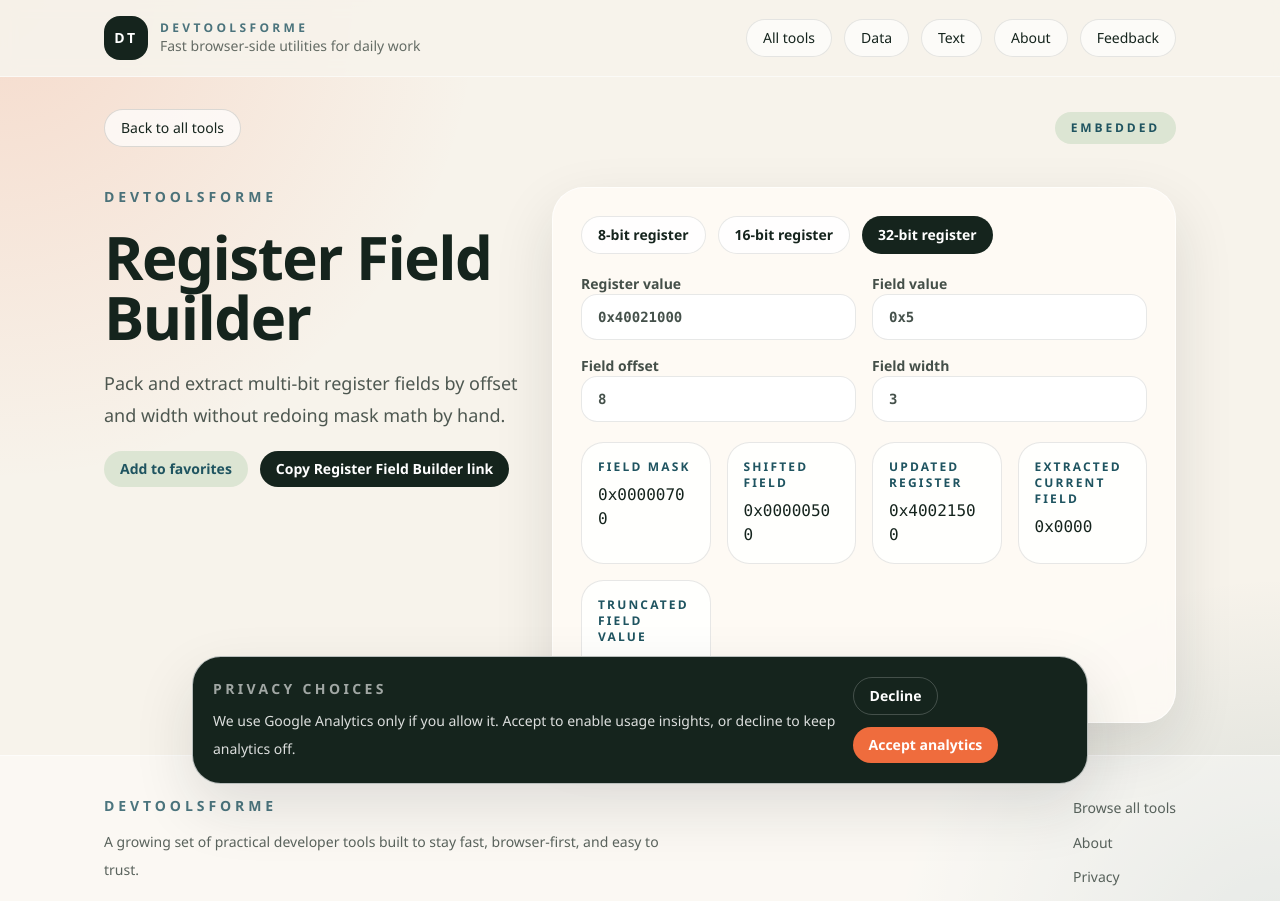
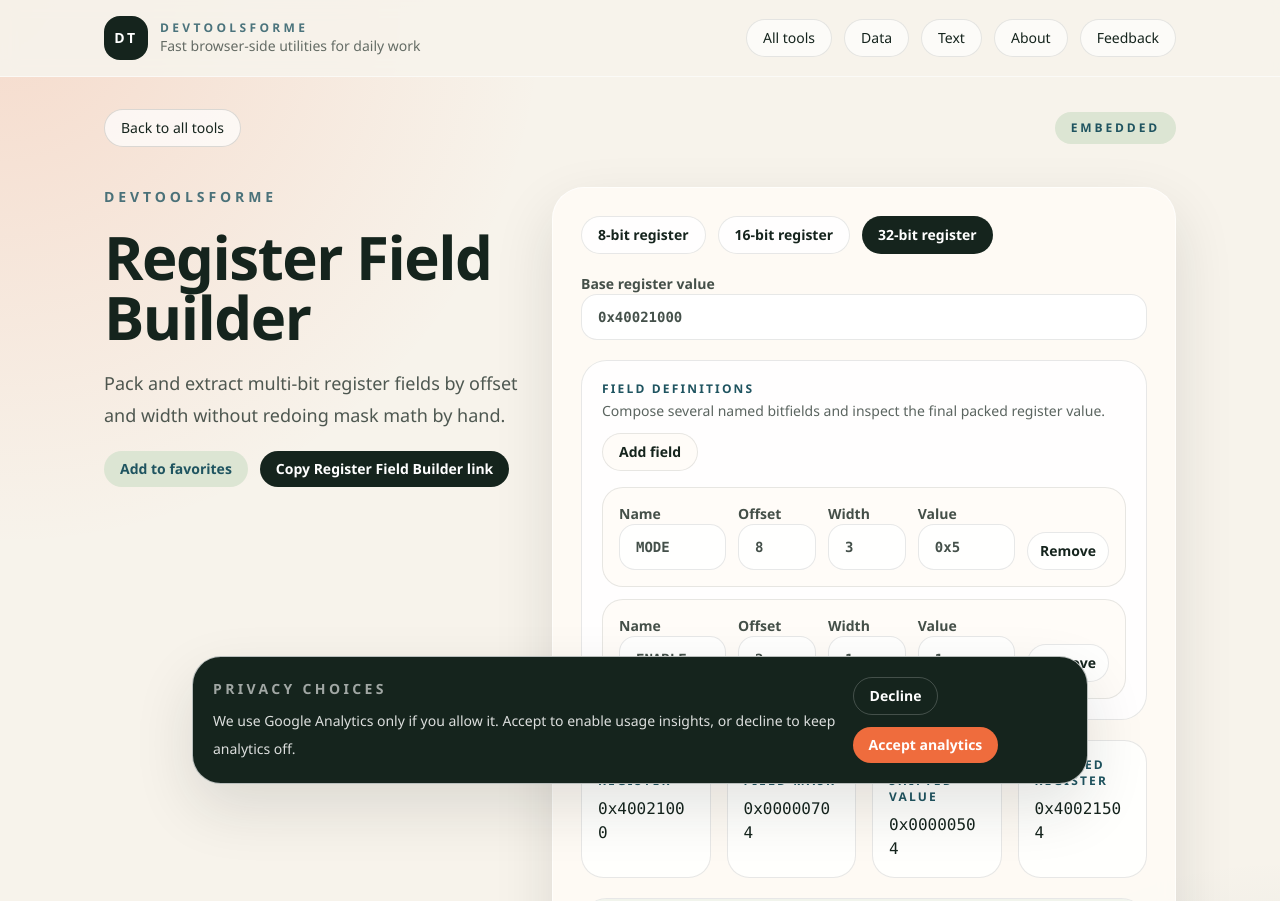
Before and after one commit to grzegorz-grzeda/devtoolsforme, a Next.js app: page /tools/register-field-builder in a window 1280 px wide. Shown: the top 901 px of the page. Built offline with nearby package versions, Linux system fonts and the light colour scheme; no server answers.

Commit message:
Improve embedded parsing and register tools

```diff
--- a/components/register-field-builder-tool.tsx
+++ b/components/register-field-builder-tool.tsx
@@ -5,51 +5,130 @@ import { formatHex, parseNumericInput } from "@/lib/embedded-advanced";
 
 const widths = [8, 16, 32] as const;
 
+type FieldDraft = {
+  id: string;
+  name: string;
+  offset: string;
+  width: string;
+  value: string;
+};
+
+type ResolvedField = {
+  id: string;
+  name: string;
+  offset: number;
+  width: number;
+  value: number;
+  truncatedValue: number;
+  mask: number;
+  shiftedValue: number;
+  extracted: number;
+  overlap: boolean;
+};
+
+const initialFields: FieldDraft[] = [
+  { id: "mode", name: "MODE", offset: "8", width: "3", value: "0x5" },
+  { id: "enable", name: "ENABLE", offset: "2", width: "1", value: "1" },
+];
+
 export function RegisterFieldBuilderTool() {
   const [registerWidth, setRegisterWidth] = useState<(typeof widths)[number]>(32);
   const [registerValue, setRegisterValue] = useState("0x40021000");
-  const [offset, setOffset] = useState("8");
-  const [fieldWidth, setFieldWidth] = useState("3");
-  const [fieldValue, setFieldValue] = useState("0x5");
+  const [fields, setFields] = useState<FieldDraft[]>(initialFields);
 
   const result = useMemo(() => {
-    const reg = parseNumericInput(registerValue);
-    const shift = parseNumericInput(offset);
-    const width = parseNumericInput(fieldWidth);
-    const value = parseNumericInput(fieldValue);
-
-    if ([reg, shift, width, value].some((entry) => entry === null)) {
-      return { error: "Use decimal, 0x hex, or 0b binary values for every field." };
+    const baseRegister = parseNumericInput(registerValue);
+    if (baseRegister === null) {
+      return { error: "Use decimal, 0x hex, or 0b binary for the base register value." };
     }
 
-    if ((width ?? 0) < 1 || (width ?? 0) > registerWidth) {
-      return { error: `Field width must stay between 1 and ${registerWidth} bits.` };
+    const registerMask = registerWidth === 32 ? 0xffffffff : (1 << registerWidth) - 1;
+    const resolvedFields: ResolvedField[] = [];
+    const fieldErrors: string[] = [];
+    let mergedMask = 0;
+    let mergedShiftedValue = 0;
+
+    for (const field of fields) {
+      const offset = parseNumericInput(field.offset);
+      const width = parseNumericInput(field.width);
+      const value = parseNumericInput(field.value);
+      const name = field.name.trim() || `Field ${resolvedFields.length + 1}`;
+
+      if (offset === null || width === null || value === null) {
+        fieldErrors.push(`${name}: use decimal, 0x hex, or 0b binary values.`);
+        continue;
+      }
+
+      if (width < 1 || width > registerWidth) {
+        fieldErrors.push(`${name}: width must stay between 1 and ${registerWidth} bits.`);
+        continue;
+      }
+
+      if (offset + width > registerWidth) {
+        fieldErrors.push(`${name}: offset + width must fit inside the register.`);
+        continue;
+      }
+
+      const rawMask = width === 32 ? 0xffffffff : ((1 << width) - 1) << offset;
+      const mask = rawMask & registerMask;
+      const truncatedValue = value & (width === 32 ? 0xffffffff : (1 << width) - 1);
+      const shiftedValue = (truncatedValue << offset) & registerMask;
+      const extracted = (baseRegister & mask) >>> offset;
+      const overlap = (mergedMask & mask) !== 0;
+
+      mergedMask |= mask;
+      mergedShiftedValue |= shiftedValue;
+      resolvedFields.push({
+        id: field.id,
+        name,
+        offset,
+        width,
+        value,
+        truncatedValue,
+        mask,
+        shiftedValue,
+        extracted,
+        overlap,
+      });
     }
 
-    if ((shift ?? 0) < 0 || (shift ?? 0) + (width ?? 0) > registerWidth) {
-      return { error: "Field offset + width must fit inside the register." };
+    if (fieldErrors.length > 0) {
+      return { error: fieldErrors.join(" ") };
     }
 
-    const register = reg as number;
-    const fieldShift = shift as number;
-    const fieldBitWidth = width as number;
-    const nextValue = value as number;
-    const registerMask = registerWidth === 32 ? 0xffffffff : (1 << registerWidth) - 1;
-    const rawMask = fieldBitWidth === 32 ? 0xffffffff : ((1 << fieldBitWidth) - 1) << fieldShift;
-    const safeMask = rawMask & registerMask;
-    const truncatedValue = nextValue & (fieldBitWidth === 32 ? 0xffffffff : (1 << fieldBitWidth) - 1);
-    const shiftedValue = (truncatedValue << fieldShift) & registerMask;
-    const updatedRegister = ((register & ~safeMask) | shiftedValue) & registerMask;
-    const extracted = (register & safeMask) >>> fieldShift;
+    const overlapCount = resolvedFields.filter((field) => field.overlap).length;
+    const updatedRegister = ((baseRegister & ~mergedMask) | mergedShiftedValue) & registerMask;
 
     return {
-      mask: safeMask,
-      shiftedValue,
+      baseRegister,
+      mergedMask,
+      mergedShiftedValue,
       updatedRegister,
-      extracted,
-      truncatedValue,
+      overlapCount,
+      resolvedFields,
     };
-  }, [fieldValue, fieldWidth, offset, registerValue, registerWidth]);
+  }, [fields, registerValue, registerWidth]);
+
+  function updateField(id: string, key: keyof Omit<FieldDraft, "id">, nextValue: string) {
+    setFields((current) => current.map((field) => (field.id === id ? { ...field, [key]: nextValue } : field)));
+  }
+
+  function addField() {
+    setFields((current) => [
+      ...current,
+      {
+        id: `field-${current.length + 1}-${Date.now()}`,
+        name: `FIELD_${current.length + 1}`,
+        offset: "0",
+        width: "1",
+        value: "0",
+      },
+    ]);
+  }
+
+  function removeField(id: string) {
+    setFields((current) => (current.length === 1 ? current : current.filter((field) => field.id !== id)));
+  }
 
   return (
     <div className="space-y-5">
@@ -66,29 +145,97 @@ export function RegisterFieldBuilderTool() {
         ))}
       </div>
 
-      <div className="grid gap-4 md:grid-cols-2">
-        <Field label="Register value" value={registerValue} onChange={setRegisterValue} />
-        <Field label="Field value" value={fieldValue} onChange={setFieldValue} />
-        <Field label="Field offset" value={offset} onChange={setOffset} />
-        <Field label="Field width" value={fieldWidth} onChange={setFieldWidth} />
+      <FieldInput label="Base register value" value={registerValue} onChange={setRegisterValue} />
+
+      <div className="space-y-4 rounded-[1.6rem] border border-ink/10 bg-white/80 p-5">
+        <div className="flex flex-wrap items-center justify-between gap-3">
+          <div>
+            <p className="text-xs font-semibold uppercase tracking-[0.18em] text-lake">Field definitions</p>
+            <p className="mt-1 text-sm text-ink/70">Compose several named bitfields and inspect the final packed register value.</p>
+          </div>
+          <button
+            type="button"
+            onClick={addField}
+            className="rounded-full border border-ink/10 bg-card px-4 py-2 text-sm font-semibold text-ink transition hover:-translate-y-0.5"
+          >
+            Add field
+          </button>
+        </div>
+
+        <div className="space-y-3">
+          {fields.map((field) => (
+            <div key={field.id} className="grid gap-3 rounded-[1.3rem] border border-ink/10 bg-card p-4 md:grid-cols-[1.1fr_0.8fr_0.8fr_1fr_auto]">
+              <FieldInput label="Name" value={field.name} onChange={(value) => updateField(field.id, "name", value)} />
+              <FieldInput label="Offset" value={field.offset} onChange={(value) => updateField(field.id, "offset", value)} />
+              <FieldInput label="Width" value={field.width} onChange={(value) => updateField(field.id, "width", value)} />
+              <FieldInput label="Value" value={field.value} onChange={(value) => updateField(field.id, "value", value)} />
+              <div className="flex items-end">
+                <button
+                  type="button"
+                  onClick={() => removeField(field.id)}
+                  disabled={fields.length === 1}
+                  className="rounded-full border border-ink/10 bg-white/90 px-3 py-2 text-sm font-semibold text-ink transition hover:-translate-y-0.5 disabled:cursor-not-allowed disabled:opacity-40"
+                >
+                  Remove
+                </button>
+              </div>
+            </div>
+          ))}
+        </div>
       </div>
 
       {"error" in result ? (
         <div className="rounded-[1.4rem] border border-red-200 bg-red-50 p-4 text-sm text-red-700">{result.error}</div>
       ) : (
-        <div className="grid gap-4 md:grid-cols-2 xl:grid-cols-4">
-          <Metric label="Field mask" value={formatHex(result.mask, registerWidth / 4)} />
-          <Metric label="Shifted field" value={formatHex(result.shiftedValue, registerWidth / 4)} />
-          <Metric label="Updated register" value={formatHex(result.updatedRegister, registerWidth / 4)} />
-          <Metric label="Extracted current field" value={formatHex(result.extracted, Math.max(2, Math.ceil(registerWidth / 8)))} />
-          <Metric label="Truncated field value" value={String(result.truncatedValue)} />
-        </div>
+        <>
+          <div className="grid gap-4 md:grid-cols-2 xl:grid-cols-4">
+            <Metric label="Base register" value={formatHex(result.baseRegister, registerWidth / 4)} />
+            <Metric label="Combined field mask" value={formatHex(result.mergedMask, registerWidth / 4)} />
+            <Metric label="Combined shifted value" value={formatHex(result.mergedShiftedValue, registerWidth / 4)} />
+            <Metric label="Updated register" value={formatHex(result.updatedRegister, registerWidth / 4)} />
+          </div>
+
+          {result.overlapCount > 0 ? (
+            <div className="rounded-[1.4rem] border border-amber-200 bg-amber-50 p-4 text-sm text-amber-800">
+              {result.overlapCount} field{result.overlapCount === 1 ? "" : "s"} overlap. Later fields do not automatically clear earlier conflicts, so review the masks below.
+            </div>
+          ) : null}
+
+          <div className="overflow-x-auto rounded-[1.6rem] border border-ink/10 bg-white/80">
+            <table className="min-w-full divide-y divide-ink/10 text-left text-sm text-ink/80">
+              <thead className="bg-sage/40 text-xs uppercase tracking-[0.18em] text-lake">
+                <tr>
+                  <th className="px-4 py-3">Field</th>
+                  <th className="px-4 py-3">Offset</th>
+                  <th className="px-4 py-3">Width</th>
+                  <th className="px-4 py-3">Mask</th>
+                  <th className="px-4 py-3">Incoming</th>
+                  <th className="px-4 py-3">Shifted</th>
+                  <th className="px-4 py-3">Current</th>
+                </tr>
+              </thead>
+              <tbody className="divide-y divide-ink/10 font-mono text-xs md:text-sm">
+                {result.resolvedFields.map((field) => (
+                  <tr key={field.id} className={field.overlap ? "bg-amber-50/80" : ""}>
+                    <td className="px-4 py-3 font-sans font-semibold text-ink">{field.name}</td>
+                    <td className="px-4 py-3">{field.offset}</td>
+                    <td className="px-4 py-3">{field.width}</td>
+                    <td className="px-4 py-3">{formatHex(field.mask, registerWidth / 4)}</td>
+                    <td className="px-4 py-3">{field.truncatedValue}</td>
+                    <td className="px-4 py-3">{formatHex(field.shiftedValue, registerWidth / 4)}</td>
+                    <td className="px-4 py-3">{formatHex(field.extracted, Math.max(2, Math.ceil(registerWidth / 8)))}</td>
+                  </tr>
+                ))}
+              </tbody>
+            </table>
+          </div>
+        </>
       )}
     </div>
   );
 }
 
-function Field({ label, value, onChange }: { label: string; value: string; onChange: (value: string) => void }) {
+function FieldInput({ label, value, onChange }: { label: string; value: string; onChange: (value: string) => void }) {
   return (
     <label className="block space-y-2 text-sm font-semibold text-ink/80">
       {label}
```
Also changed, not shown: components/intel-hex-inspector-tool.tsx (+47 -11 lines), lib/embedded-advanced.ts (+46 -1 lines), 2 other files (tests, documents, lock files or other folders).
